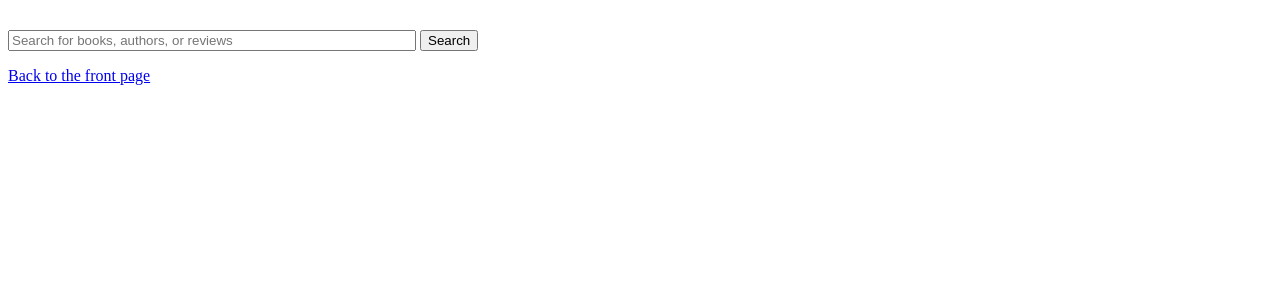
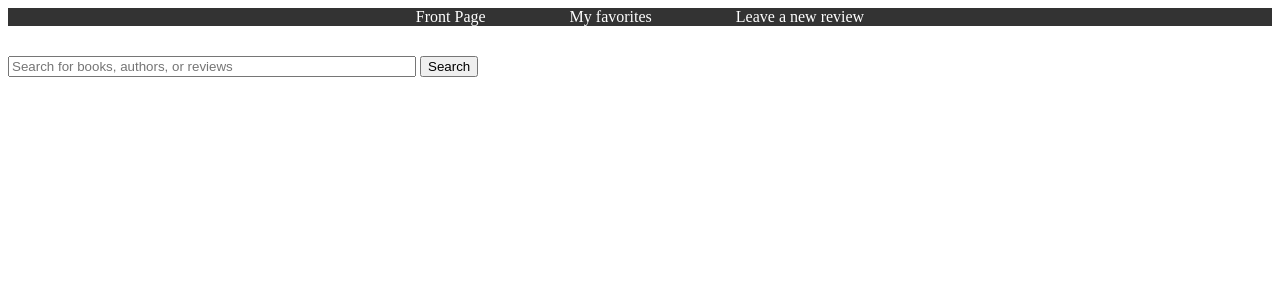
Before and after one commit to Rapasi/Book_reviews, a Flask app: page /search in a window 1280 px wide. Shown: the top 300 px of the page. Run offline with Flask 3, Linux system fonts and the light colour scheme.

Commit message:
Added favorites page and navigation menus.

```diff
--- a/reviews.py
+++ b/reviews.py
@@ -15,5 +15,4 @@ def get_list(entries=None, order=None):
             sql += " LIMIT :limit"
     params = {'limit': entries} if entries else {}
     result = db.session.execute(text(sql), params)
-    print(sql)
     return result.fetchall()
--- a/routes.py
+++ b/routes.py
@@ -60,6 +60,7 @@ def create_user():
 
 @app.route("/", methods=['GET', 'POST'])
 def index():
+    show_all =None
     order_option = request.form.get('order_option', None)
     show_all = request.form.get('show_all', None)
     order = None
@@ -124,17 +125,45 @@ def search():
 
 @app.route('/delete/<int:review_id>', methods=['POST'])
 def delete_review(review_id):
-    print(review_id)
+
     if 'user_id' not in session:
         return redirect("/login")
+
     result = db.session.execute(text("SELECT user_id FROM reviews WHERE id=:id"), {"id": review_id})
     result = result.fetchone()
+
     if not result or session['user_role'] == 0:
         return redirect("/login")
-    print(session['user_id'])
 
     if session['user_id'] == result[0] or session['user_role'] == 0:
         db.session.execute(text(f"UPDATE reviews SET visible=FALSE WHERE id={review_id};"))
         db.session.commit()
 
     return redirect('/')
+
+@app.route('/favorite/<int:review_id>', methods=['POST'])
+def favorite_review(review_id):
+    if 'user_id' not in session:
+        return 'You must be logged in to save a favorite review.', 401
+
+    db.session.execute(text(f"INSERT INTO favorites (user_id, review_id) VALUES ({session['user_id']},{review_id})"))
+    db.session.commit()
+
+    return redirect('/')
+
+@app.route('/favorites')
+def show_favorites():
+    if 'user_id' not in session:
+        return 'You must be logged in to see your favorites.', 401
+
+    user_id = session['user_id']
+    sql=text(f"""
+    SELECT R.id, R.book_name, R.book_author, R.review_text, R.rating, R.review_time
+    FROM reviews R
+    INNER JOIN favorites f ON f.review_id = R.id
+    WHERE f.user_id = {user_id} AND R.visible = TRUE
+    """)
+    result=db.session.execute(sql)
+
+    messages = result.fetchall()
+    return render_template('favorites.html', messages=messages)
--- a/schema.sql
+++ b/schema.sql
@@ -14,3 +14,9 @@ CREATE TABLE reviews (
     rating INTEGER,
     visible BOOLEAN DEFAULT TRUE
 );
+
+CREATE TABLE favorites (
+    user_id INTEGER REFERENCES users,
+    review_id INTEGER REFERENCES reviews,
+    PRIMARY KEY (user_id, review_id)
+);
--- /dev/null
+++ b/static/main.css
@@ -0,0 +1,28 @@
+nav {
+    background-color: #333;
+    color: white;
+    text-align: center;
+    margin-bottom: 20px;
+  }
+
+  nav ul {
+    padding: 0;
+    margin: 0;
+    list-style: none;
+    overflow: hidden;
+  }
+
+  nav ul li {
+    display: inline;
+    padding: 20px;
+  }
+
+  nav ul li a {
+    text-decoration: none;
+    color: white;
+    padding: 14px 20px;
+  }
+
+  nav ul li a:hover {
+    background-color: #555;
+  }
--- a/templates/create_user.html
+++ b/templates/create_user.html
@@ -2,8 +2,10 @@
 <html>
 <head>
     <title>Create New User</title>
+    <link rel="stylesheet" type="text/css" href="{{ url_for('static', filename='main.css') }}">
 </head>
 <body>
+    {% include 'menu.html' %}
     <form action="/create_user" method="POST">
         <p>Username:<br>
         <input type="text" name="new_username" required></p>
--- a/templates/index.html
+++ b/templates/index.html
@@ -1,3 +1,5 @@
+<link rel="stylesheet" type="text/css" href="{{ url_for('static', filename='main.css') }}">
+{% include 'menu.html' %}
 <a href="/search" style="float: right;">Search</a>
 <form method="post" action="/">
     <select name="order_option">
@@ -41,6 +43,9 @@
                             <input type="submit" value="Delete">
                         </form>
                     {% endif %}
+                <form method="post" action="/favorite/{{message[7] }}">
+                    <input type="submit" value="Save favorite">
+                </form>
             </tr>
         </tbody>
     </table>
--- /dev/null
+++ b/templates/menu.html
@@ -0,0 +1,7 @@
+<nav>
+    <ul>
+      <li><a href="/">Front Page</a></li>
+      <li><a href="/favorites">My favorites</a></li>
+      <li><a href="/new">Leave a new review</a></li>
+    </ul>
+  </nav>
--- a/templates/search.html
+++ b/templates/search.html
@@ -1,6 +1,7 @@
 <!DOCTYPE html>
 <html>
 <head>
+  <link rel="stylesheet" type="text/css" href="{{ url_for('static', filename='main.css') }}">
     <title>Search Page</title>
     <style>
       .textarea-container,
@@ -20,6 +21,7 @@
     </style>
   </head>
   <body>
+    {% include 'menu.html' %}
 
 <div class="search-container"></div>
 <form method="post">
@@ -36,6 +38,7 @@
           <th style="width: 10%;"><i>The Author:</i></th>
           <th style="width: 5%;"><i>Rating:</i></th>
           <th style="text-align: left; padding-left: 20px;"><i>Review:</i></th>
+          <th style="width: 5%;"><i></i></th>
         </tr>
       </thead>
       <tbody>
@@ -44,14 +47,17 @@
           <td>{{ book.book_author }}</td>
           <td>{{ book.rating }}</td>
           <td style="padding-left: 20px;">{{ book.review_text }}</td>
+          <td>
+            <form method="post" action="/favorite/{{ book.id }}">
+              <input type="submit" value="Save favorite">
+            </form>
+          </td>
         </tr>
       </tbody>
     </table>
     <hr>
   {% endfor %}
 {% endif %}
-<div style="margin-top: 1em;">
-  <a href="/">Back to the front page</a>
-<div>
+
 </body>
 </html>
```
Also changed, not shown: templates/favorites.html (added, +31 -0 lines).
